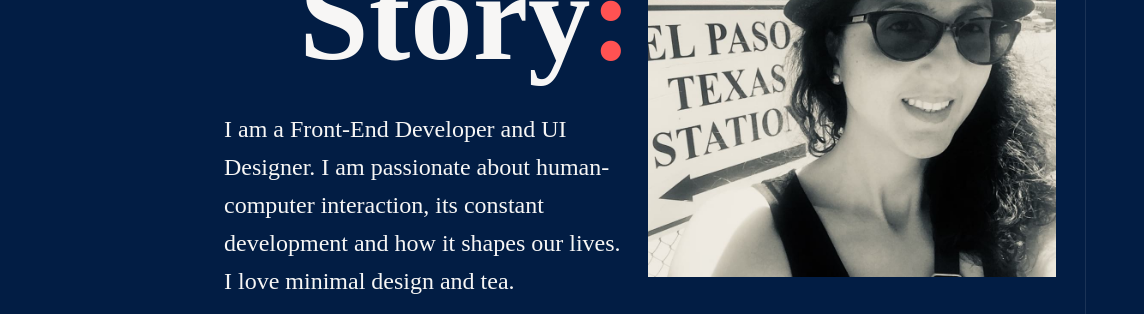
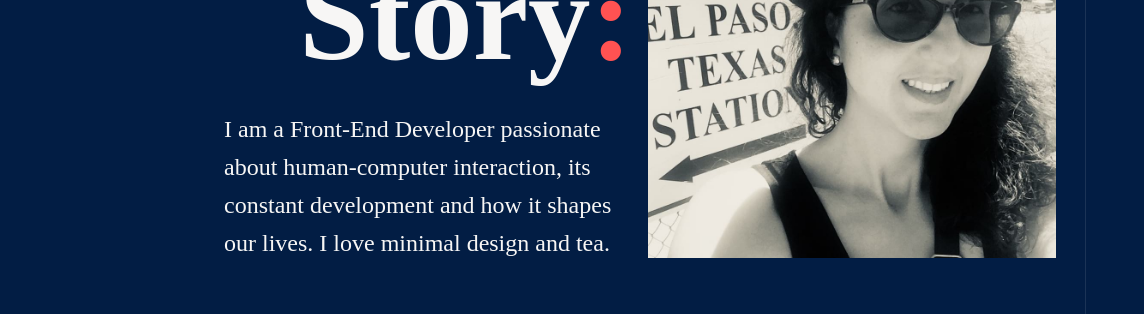
Before and after one commit to FarahMint/gatsby-perso-profile, a Gatsby site: page /about in a window 1280 px wide. Shown: the part 356-670 px from the top of the page, 0-1144 px from the left. Built offline with nearby package versions, Linux system fonts and the light colour scheme; Gatsby itself is replaced by a stand-in of ours.

Commit message:
new text

```diff
--- a/src/pages/about.js
+++ b/src/pages/about.js
@@ -16,7 +16,7 @@ const AboutPage = ({data}) => {
       <div className="bio-text">
         <h3>my story<span className="color">:</span></h3>
         <p>
-        I am a Front-End Developer and UI Designer. I am passionate about human-computer interaction, its constant development and how it shapes our lives. I love minimal design and tea.</p>
+        I am a Front-End Developer passionate about human-computer interaction, its constant development and how it shapes our lives. I love minimal design and tea.</p>
 
       </div>
 
```
